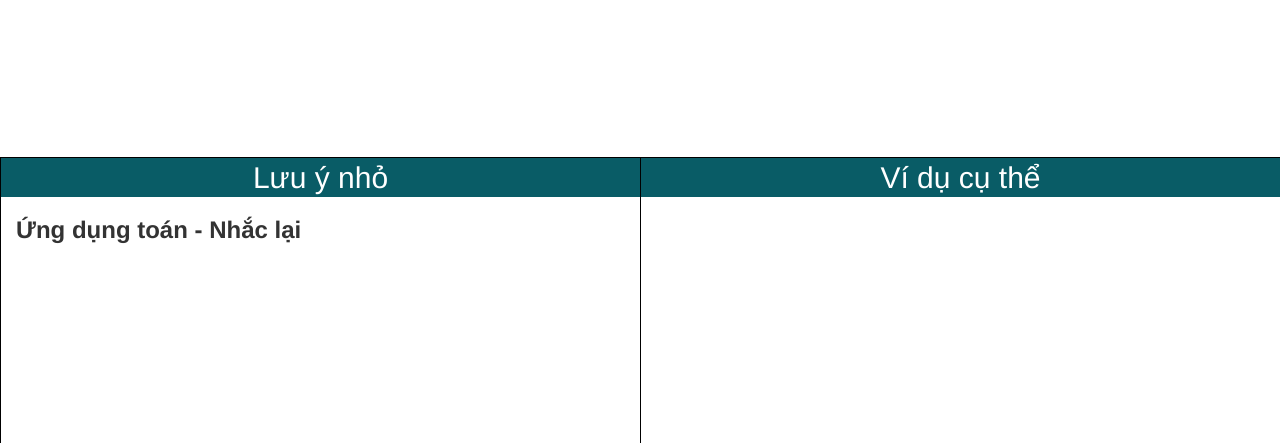
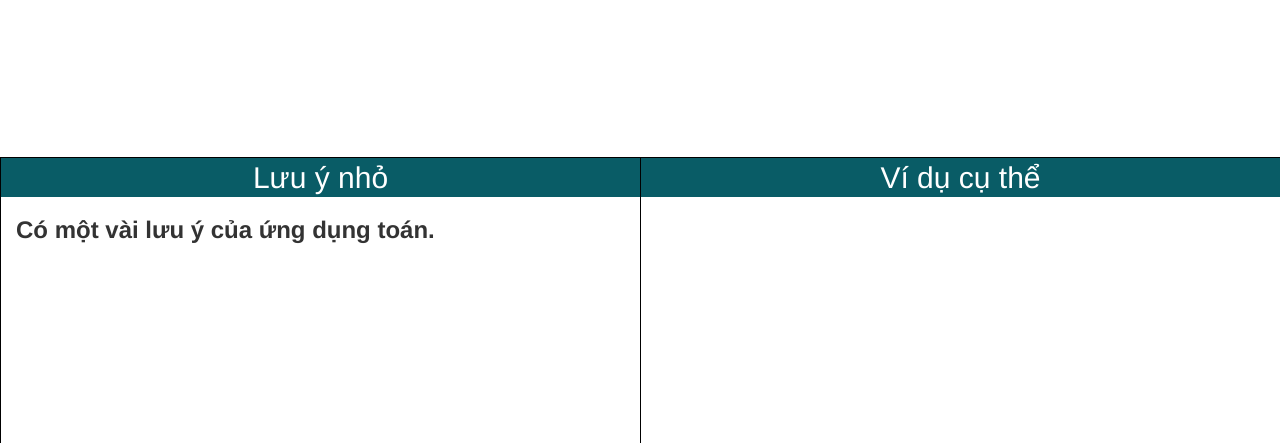
Before and after one commit to thuctoa/toanhoc, a Yii app: template views/site/index.php in a window 1280 px wide. Shown: the part 4680-5123 px from the top of the page. Run offline with PHP 8.4 and a stand-in for Yii, Linux system fonts and the light colour scheme; the template is opened without the code that fills it, so the values that code supplies are empty; some libraries are stand-ins or nearby versions.

Commit message:
pr website

```diff
--- a/views/site/huongdan.php
+++ b/views/site/huongdan.php
@@ -11,7 +11,7 @@ use yii\helpers\Url;
 $url= Url::to();
 if($url!='/matran/markov'){
 ?>
-<h3><b> Ứng dụng toán - Nhắc lại </b></h3>
+<h3><b> Có một vài lưu ý của ứng dụng toán. </b></h3>
 <?php
     }else{
 ?>
```
